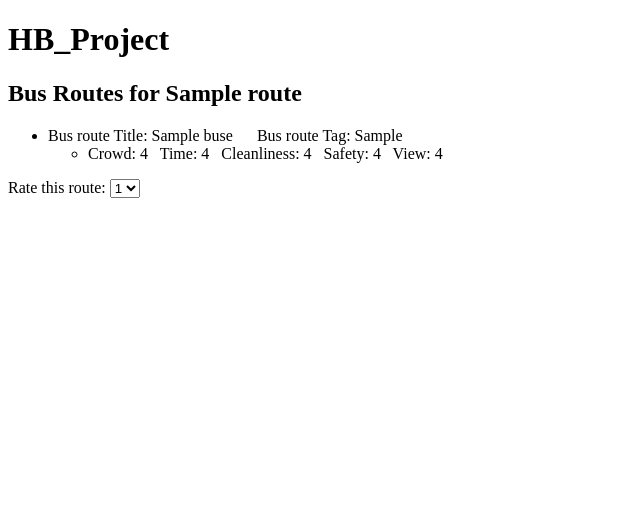
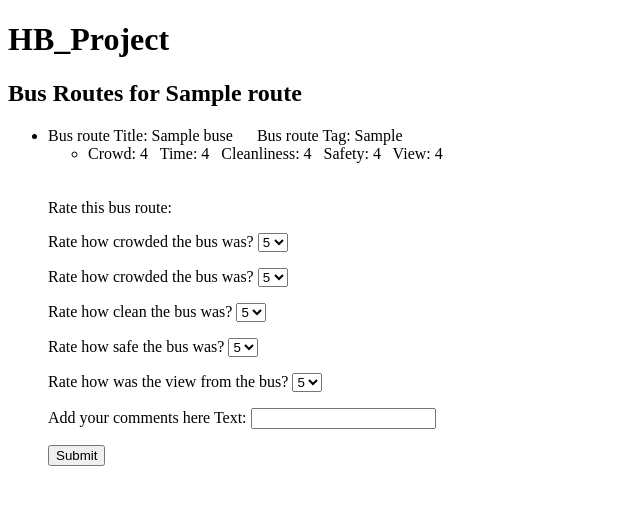
Before and after one commit to AmaPal09/HB_Final_Project, a Flask app: page /routes/1 in a window 1280 px wide. Shown: the top 505 px of the page, without its empty margins (0-640 px from the left). Run offline with Flask 2, Linux system fonts and the light colour scheme; tables that the repository leaves empty hold one stand-in row (values such as "Sample post").

Commit message:
Added changes to accept ratings from user and allow user to signup

```diff
--- a/server.py
+++ b/server.py
@@ -1,5 +1,7 @@
 from flask import (Flask, render_template, redirect, request, flash, session)
 from model import connect_to_db, db, Route, Bus, User, User_Rating, Rating
+
+from werkzeug.security import generate_password_hash
 
 app = Flask(__name__)
 app.secret_key = 'abc'
@@ -88,10 +90,84 @@ def logout():
 
 
 @app.route('/signin', methods=['GET'])
-def user_signin():
+def signin_form():
     """ Render form for user signin"""
 
     return render_template("user_signin.html")
+
+
+@app.route('/signin', methods=['POST'])
+def user_signin():
+    """ Add new user """
+
+    email = request.form.get("email")
+
+    if User.query.filter(User.user_email == email).first():
+        flash("User already exsits. Login here")
+        print("User exists")
+        return redirect("/login")
+    else:
+        fname = request.form.get("fname")
+        lname = request.form.get("lname")
+        pwd = request.form.get("password")
+
+        new_user = User(
+            user_fname = fname,
+            user_lname = lname,
+            user_email = email,
+            user_pwd_hash = generate_password_hash(pwd)
+            )
+        db.session.add(new_user)
+        db.session.commit()
+        flash("Sign in successful")
+        print("Sign in success")
+
+        return redirect("/")
+
+
+@app.route('/rate_bus/<bus_id>', methods=['POST'])
+def rate_bus(bus_id):
+    """ Rate the bus id selected by user
+        If the user is logged in add rating to the ratings table and generate the
+        rating id and use that rating id load the user_rating table
+    """
+    print(bus_id)
+    if is_logged_in():
+        pass
+    else:
+        flash("Please log in to rate this route")
+        return redirect("/login")
+
+    new_rating = Rating(
+        crowd_rating = int(request.form.get("crowd_rating")) ,
+        time_rating = int(request.form.get("time_rating")) ,
+        cleanliness_rating = int(request.form.get("cleanliness_rating")) ,
+        safety_rating = int(request.form.get("safety_rating")) ,
+        outer_view_rating = int(request.form.get("outer_view_rating")) ,
+        rating_text = request.form.get("rating_text"))
+    db.session.add(new_rating)
+    db.session.commit()
+    db.session.refresh(new_rating)
+    print(new_rating)
+
+    new_bus_rating = User_Rating(
+        user_id = session['user_id'],
+        rating_id = new_rating.rating_id,
+        bus_id = int(bus_id)
+        )
+    db.session.add(new_bus_rating)
+    db.session.commit()
+    return redirect("/")
+
+
+def is_logged_in():
+    """ Return True is a user is logged in.
+        Else return False
+    """
+    return 'user_id' in session
+
+
+
 
 
 
--- a/templates/route_details.html
+++ b/templates/route_details.html
@@ -29,13 +29,47 @@
                     </p>
                     {% endif %}
                 </ul>
+                <br><br> Rate this bus route:
+                <form action="/rate_bus/{{bus.bus_id}}" method="POST">
+                    <p>Rate how crowded the bus was?
+                    <select name="crowd_rating">
+                        <option value="5">5</option> <option value="4">4</option>
+                        <option value="3">3</option> <option value="2">2</option>
+                        <option value="1">1</option>
+                    </select></p>
+                    <p>Rate how crowded the bus was?
+                    <select name="time_rating">
+                        <option value="5">5</option> <option value="4">4</option>
+                        <option value="3">3</option> <option value="2">2</option>
+                        <option value="1">1</option>
+                    </select></p>
+                    <p>Rate how clean the bus was?
+                    <select name="cleanliness_rating">
+                        <option value="5">5</option> <option value="4">4</option>
+                        <option value="3">3</option> <option value="2">2</option>
+                        <option value="1">1</option>
+                    </select></p>
+                    <p>Rate how safe the bus was?
+                    <select name="safety_rating">
+                        <option value="5">5</option> <option value="4">4</option>
+                        <option value="3">3</option> <option value="2">2</option>
+                        <option value="1">1</option>
+                    </select></p>
+                    <p>Rate how was the view from the bus?
+                    <select name="outer_view_rating">
+                        <option value="5">5</option> <option value="4">4</option>
+                        <option value="3">3</option> <option value="2">2</option>
+                        <option value="1">1</option>
+                    </select></p>
+                    <p>Add your comments here
+                    <label>Text: </label>
+                    <input type="text" name="rating_text" required></p>
+                    <button type="submit">Submit</button>
+                    <br><br>
+                </form>
             </li>
             {% endfor %}
         </ul>
 
-        Rate this route:
-        <select name="crowd_rating">
-            <option value="1">1</option>
-        </select>
 
 {% endblock %}
```
